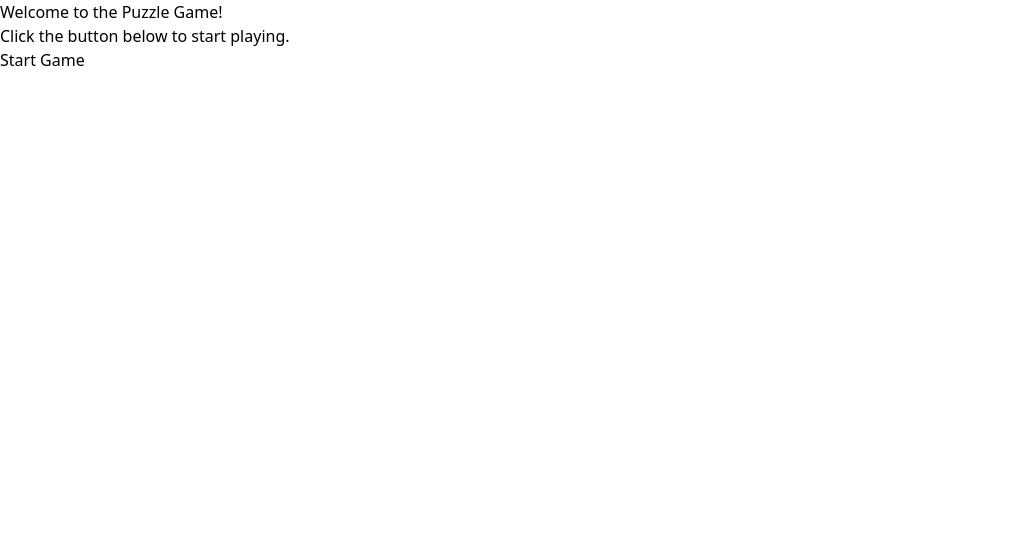
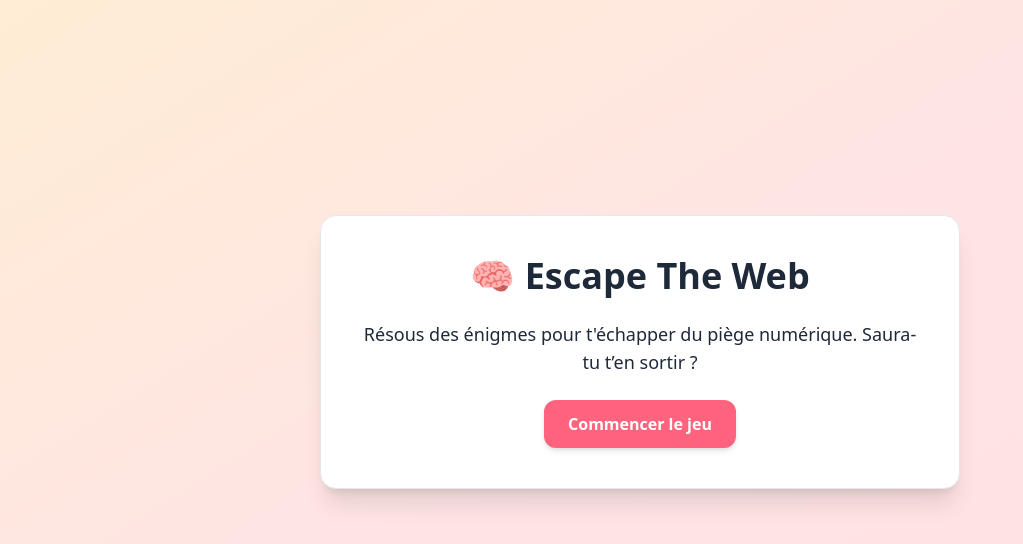
Before and after one commit to Antoine-NVE/escape-the-web, a React (Vite) app: page / in a window 1280 px wide. Shown: the top 544 px of the page, without its empty margins (0-1023 px from the left). Built offline with nearby package versions, Linux system fonts and the light colour scheme.

Commit message:
feat: start screen

```diff
--- a/src/App.tsx
+++ b/src/App.tsx
@@ -3,17 +3,17 @@ import StartScreen from './pages/StartScreen';
 import PuzzleManager from './pages/PuzzleManager';
 import SuccessScreen from './pages/SuccessScreen';
 
-function App() {
+const App = () => {
     const [isStarted, setIsStarted] = useState(false);
     const [isFinished, setIsFinished] = useState(false);
 
     return (
-        <div className="App">
+        <div className="bg-gradient-to-br from-orange-100 via-rose-100 to-red-100 min-h-screen p-8">
             {!isStarted && <StartScreen onStart={() => setIsStarted(true)} />}
             {isStarted && !isFinished && <PuzzleManager onFinish={() => setIsFinished(true)} />}
             {isFinished && <SuccessScreen />}
         </div>
     );
-}
+};
 
 export default App;
--- a/src/pages/StartScreen.tsx
+++ b/src/pages/StartScreen.tsx
@@ -1,9 +1,20 @@
 const StartScreen = ({ onStart }: { onStart: () => void }) => {
     return (
-        <div className="start-screen">
-            <h1>Welcome to the Puzzle Game!</h1>
-            <p>Click the button below to start playing.</p>
-            <button onClick={onStart}>Start Game</button>
+        <div className="flex flex-col items-center justify-center min-h-[80vh] text-gray-800 px-4 max-w-2xl mx-auto">
+            <div className="w-full bg-white shadow-xl rounded-2xl p-10 space-y-6 border border-gray-200">
+                <h1 className="text-4xl font-extrabold text-center">🧠 Escape The Web</h1>
+                <p className="text-lg text-center">
+                    Résous des énigmes pour t'échapper du piège numérique. Saura-tu t’en sortir ?
+                </p>
+                <div className="flex justify-center">
+                    <button
+                        onClick={onStart}
+                        className="px-6 py-3 bg-rose-400 text-white font-semibold rounded-xl shadow-md hover:bg-rose-500 transition-all duration-300 cursor-pointer"
+                    >
+                        Commencer le jeu
+                    </button>
+                </div>
+            </div>
         </div>
     );
 };
```
